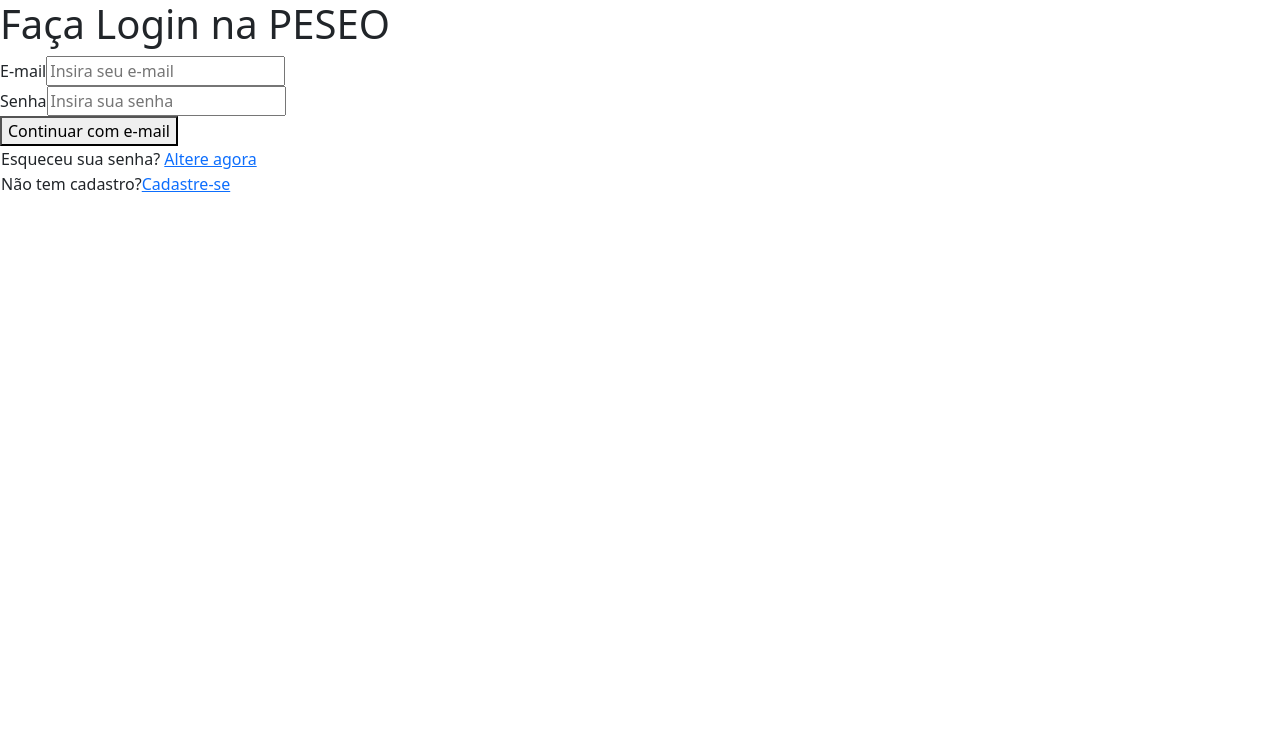
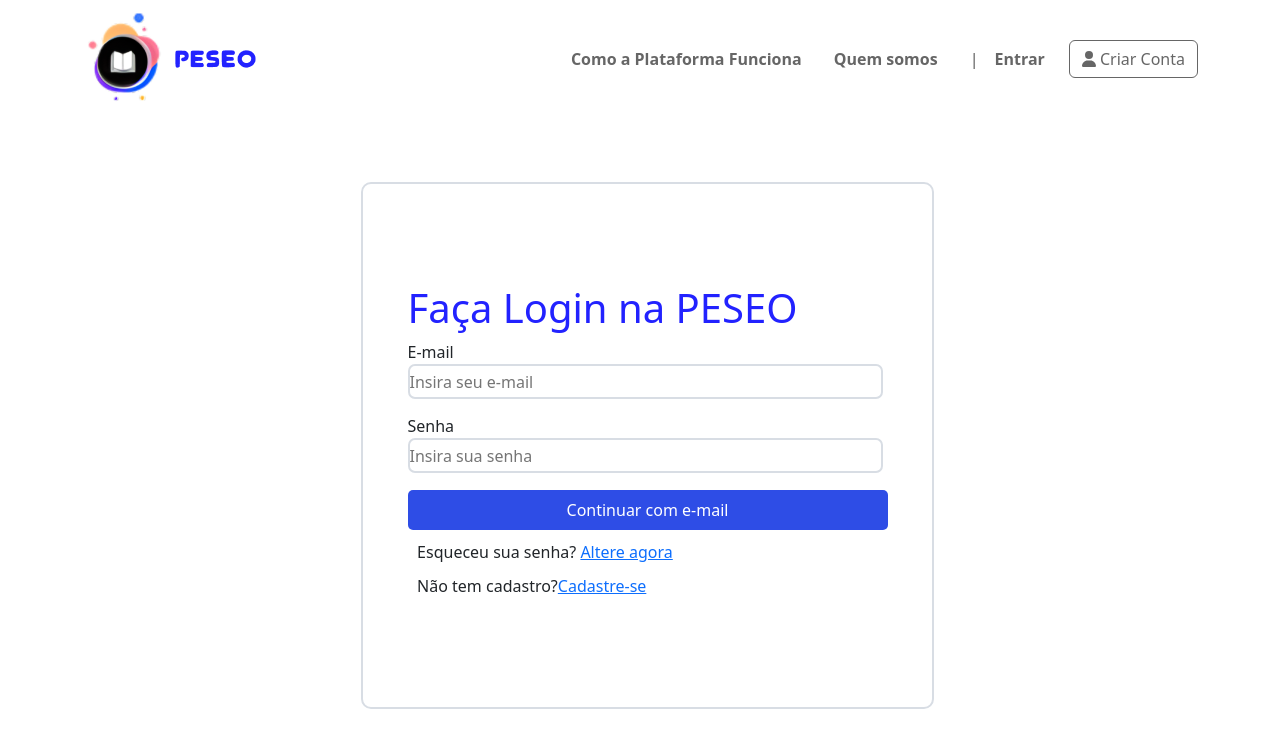
Before and after one commit to LucasGonzagaTech/ProjetoPeseo, a React (Create React App) app: page /login in a window 1280 px wide. Shown: the top 748 px of the page. Built offline with nearby package versions, Linux system fonts and the light colour scheme.

Commit message:
atualizei todas as paginas, terminei umas coisas que não estavam prontas e coloquei className para tudo

```diff
--- a/src/App.js
+++ b/src/App.js
@@ -10,7 +10,7 @@
 
 //Páginas
 import Header from './components/Header/Header';
-import Home from './components/Home/Home'
+import Home from './components/pgInicial/PgInicial';
 
 import Login from './components/Login/Login'
 import Cadastro from './components/Cadastro/Cadastro'
--- a/src/components/Cadastro/Cadastro.js
+++ b/src/components/Cadastro/Cadastro.js
@@ -1,35 +1,39 @@
 import React from 'react';
+import Header from '../Header/Header';
 import './cadastro.css'
+import { Container } from 'react-bootstrap';
 
 function Cadastro() {
     return (
         <main>
-            <section className='teste'>
+            <Header/>
+            <Container className='container1'>
+            <section className='section'>
                 <form className='cadastro'>
-                    <h1>Crie uma conta</h1>
+                    <h1 className='criaConta'>Crie uma conta</h1>
                     <div className='nome'>
                         <label>Nome</label>
-                        <input type='text' placeholder='Insira seu nome completo' required ></input>
+                        <input className='input' type='text' placeholder='Insira seu nome completo' required ></input>
 
                     </div>
                     <div className='email'>
-                        <label>E-mail</label>
-                        <input type='email' placeholder='Insira seu emal' required></input>
+                       <label className='paragrafo1'>E-mail</label>
+                        <input className='input' type='email' placeholder='Insira seu email' required></input>
                     </div>
 
                     <div className='numTel'>
                         <label>Telefone</label>
-                        <input type='tel' placeholder='(11) 9999-9999' required></input>
+                        <input className='input' type='tel' placeholder='(11) 9999-9999' required></input>
                     </div>
 
                     <div className='senha'>
                         <label>Senha</label>
-                        <input type='password' placeholder='Insira sua senha' required></input>
+                        <input className='input' type='password' placeholder='Insira sua senha' required></input>
                     </div>
 
                     <div className='confirmaSenha'>
                         <label>Confirmar senha</label>
-                        <input type='password' placeholder='Confirme sua senha' required></input>
+                        <input className='input' type='password' placeholder='Confirme sua senha' required></input>
                     </div>
 
                     <button className='contEmail'>Continuar com e-mail</button>
@@ -39,6 +43,7 @@
                     </div>
                 </form>
             </section>
+            </Container>
         </main>
 
     )
--- a/src/components/Cadastro/cadastro.css
+++ b/src/components/Cadastro/cadastro.css
@@ -1,12 +1,12 @@
-/* .cadastro{
+.cadastro{
     align-items: center;
     justify-content: center;
     flex-flow: column;
 }
 
-section{
+.section{
     position: relative;
-    width: 573.33px;
+    width: 573px;
     border: 2px solid;
     border-radius: 10px;
     backdrop-filter: blur(55px);
@@ -14,38 +14,56 @@
     justify-content: center;
     align-items: center;
     padding: 2rem 3rem;
-    margin-left: 35%;
+    margin-left: 25%;
+    border-color: #D8DDE4;
+    padding: 90px;
 }
 
 .nome{
     width: 200px;
     height: 60px;
+    margin: 2%;
+
 }
 
 .email{
     width: 200px;
     height: 60px;
+    margin: 2%;
 }
 
 .numTel{
     width: 200px;
     height: 60px;
+    margin: 2%;
 }
 
 .senha{
     width: 200px;
     height: 60px;
+    margin: 2%;
 }
 
-h1{
+.criaConta{
     font-size: 2rem;
-    color: #1C0051;
-    text-align: center;
+    color: #2222FF;
+    /* text-align: center; */
     padding: 10px;
+    margin: 2%;
 }
 
-input{
+.confirmaSenha{
+    margin: 2%;
+}
+
+
+.input{
     width: 475px;
+    height: 35px;
+    /* background-color: #D8DDE4; */
+    border: solid 2px #D8DDE4;
+    border-radius: 7px;
+
 }
 
 .contEmail{
@@ -57,7 +75,6 @@
    color: #ffffff;
 }
 
-
-
-
- */
+.container1{
+    margin-top: 4%;
+}
--- a/src/components/Login/Login.css
+++ b/src/components/Login/Login.css
@@ -1,12 +1,61 @@
-/* button{
+.contiMail {
     width: 480px;
     height: 40px;
     margin-top: 16px;
     border-radius: 5px;
     background-color: #2E4DE6;
     color: #ffffff;
-} */
+}
 
-p{
-    margin: 1px;
+.paragrafo {
+    margin: 2%;
 }
+
+.login2 {
+    align-items: center;
+    justify-content: center;
+    flex-flow: column;
+}
+
+.login {
+    position: relative;
+    width: 573px;
+    border: 2px solid;
+    border-radius: 10px;
+    backdrop-filter: blur(55px);
+    display: flex;
+    justify-content: center;
+    align-items: center;
+    padding: 2rem 3rem;
+    margin-left: 25%;
+    border-color: #D8DDE4;
+    padding: 100px;
+}
+
+.mail {
+    width: 200px;
+    height: 60px;
+
+}
+
+.Senha {
+    width: 200px;
+    height: 60px;
+    margin-top: 3%;
+
+}
+
+.borda {
+    width: 475px;
+    height: 35px;
+    border: solid 2px #D8DDE4;
+    border-radius: 7px;
+}
+
+.containerLogin {
+    margin-top: 5%;
+}
+
+.facaLogin {
+    color: #2222FF;
+}
--- a/src/components/Login/Login.js
+++ b/src/components/Login/Login.js
@@ -1,31 +1,36 @@
 import React from 'react';
 import './Login.css'
+import Header from '../Header/Header';
+import { Container } from 'react-bootstrap';
 
 function Login() {
     return (
         <main>
-            <section>
-                <form>
-                    <h1>Faça Login na PESEO</h1>
+            <Header />
+            <Container className='containerLogin'>
+                <section className='login'>
+                    <form className='login2'>
+                        <h1 className='facaLogin'>Faça Login na PESEO</h1>
 
                         <div className='mail'>
-                        <label>E-mail</label>
-                        <input type='email' placeholder='Insira seu e-mail' required></input>
+                            <label className='label'>E-mail</label>
+                            <input className='borda' type='email' placeholder='Insira seu e-mail' required></input>
                         </div>
 
                         <div className='Senha'>
-                        <label>Senha</label>
-                        <input type='password' placeholder='Insira sua senha' required></input>
+                            <label className='label2'>Senha</label>
+                            <input className='borda' type='password' placeholder='Insira sua senha' required></input>
                         </div>
 
                         <button className='contiMail'>Continuar com e-mail</button>
 
                         <div>
-                    <p>Esqueceu sua senha? <a href='#'>Altere agora</a></p>
-                    <p>Não tem cadastro?<a href='#'>Cadastre-se</a></p>
+                            <p className='paragrafo'>Esqueceu sua senha? <a href='#'>Altere agora</a></p>
+                            <p className='paragrafo'>Não tem cadastro?<a href='#'>Cadastre-se</a></p>
                         </div>
                     </form>
                 </section>
+            </Container>
         </main>
 
     )
--- a/src/components/Recuperacao/Recuperacao.js
+++ b/src/components/Recuperacao/Recuperacao.js
@@ -1,23 +1,27 @@
 import React from 'react';
 import './recuperacao.css';
+import Header from '../Header/Header';
+import { Container } from 'react-bootstrap';
 
 function Recuperacao() {
     return(
         <main>
-            <section>
-                <form className='recuperacao'>
-                     <h1>Recuperação da Conta</h1>
+            <Header/>
+            <Container className='containerRecuperacao'>
+            <section className='recuperacao'>
+                <form className='form'>
+                     <h1 className='h1'>Recuperação da Conta</h1>
 
                      <div className='email'>
                         <label>E-mail</label>
-                        <input type='email' placeholder='Insira seu e-mail' required></input>
+                        <input className='borda2' type='email' placeholder='Insira seu e-mail' required></input>
                      </div>
 
                      <button className='envioCodigo'>Enviar código para e-mail</button>
-                <p><a href='#'>voltar</a></p>
+                <p className='voltar'><a href='#'>voltar</a></p>
                 </form>
-
             </section>
+            </Container>
         </main>
     )
 }
--- a/src/components/Recuperacao/recuperacao.css
+++ b/src/components/Recuperacao/recuperacao.css
@@ -1,24 +1,25 @@
-/*
-button{
-    width: 480px;
+
+.envioCodigo{
+    width: 475.64px;
     height: 40px;
     margin-top: 16px;
-    border-radius: 5px;
+    border-radius: 8px;
     background-color: #2E4DE6;
     color: #ffffff;
+    margin-top: 7%;
 }
 
-.recuperacao{
+.form{
     align-items: center;
     justify-content: center;
     flex-flow: column;
 }
 
-p{
+.voltar{
     margin: 1px;
 }
 
-section{
+.recuperacao{
     position: relative;
     width: 573.33px;
     border: 2px solid;
@@ -30,6 +31,7 @@
     padding: 2rem 3rem;
     margin-left: 35%;
     border-color: #D8DDE4;
+    padding: 100px;
 }
 
 .email{
@@ -37,14 +39,20 @@
     height: 60px;
 }
 
-h1{
+.h1{
     font-size: 2rem;
-    color: #1C0051;
-    text-align: center;
+    color: #2E4DE6;
     padding: 10px;
 }
 
-input{
+.borda2{
     width: 475px;
+    height: 48px;
+    border: solid 2px #D8DDE4;
+    border-radius: 7px;
 }
-  */
+
+.containerRecuperacao{
+  margin-top: 7%;
+  margin-left: 10%;
+}
```
Lines whose indentation alone changed are shown as unchanged.
